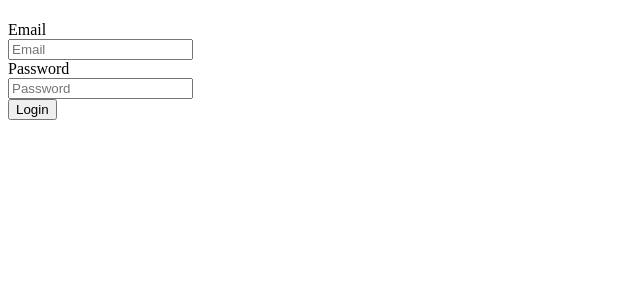
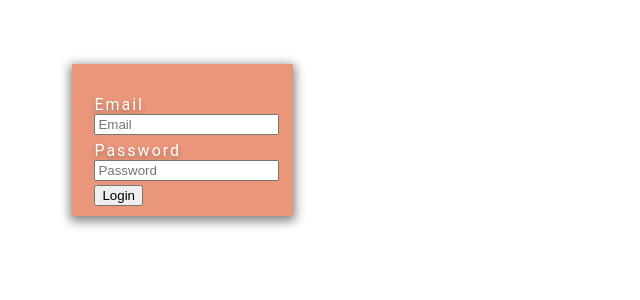
Before and after one commit to gdbanks88/Edify-Group, a React (Create React App) app: page /login in a window 1280 px wide. Shown: the top 300 px of the page, without its empty margins (0-640 px from the left). Built offline with nearby package versions, Linux system fonts and the light colour scheme; the HTML template or start-up script is replaced by a standard one.

Commit message:
add styling to login.css

```diff
--- a/src/CSS/Login.css
+++ b/src/CSS/Login.css
@@ -0,0 +1,25 @@
+.register-wrapper {
+    display: block;
+    text-align: left;
+    font-family: 'Roboto', sans-serif;
+    margin: 4em;
+    padding: 1.4em;
+    padding-top: .6em;
+    border: 0;
+    width: 11em;
+    height: 120px;
+    background-color: darksalmon;
+    color: white;
+    -moz-box-shadow: 0 3px 10px 2px grey;
+    box-shadow: 0 3px 10px 2px grey;
+    letter-spacing: 2px;
+    text-shadow: 0 3px 5px rgba(0, 0, 0, 0.3);
+}
+
+.email {
+    padding-bottom: .4em;
+}
+
+.pswd {
+    padding-bottom: .2em;
+}
--- a/src/Components/Practice-Component-Router.js
+++ b/src/Components/Practice-Component-Router.js
@@ -7,7 +7,7 @@ const RouteComponent = () => (
         <div>
             <ul>
                 <li>
-                    <Link to="/">Home</Link>
+                    <Link to="/home">Home</Link>
                 </li>
                 <li>
                     <Link to="/about">About</Link>
@@ -19,7 +19,7 @@ const RouteComponent = () => (
 
             <hr />
 
-            <Route exact path="/" Component={Home} />
+            <Route exact path="/home" Component={Home} />
             <Route path="/about" Component={About} />
             <Route path="/topics" Component={Topics} />
         </div>
--- a/src/Landing.js
+++ b/src/Landing.js
@@ -49,7 +49,6 @@ class Landing extends Component {
         <section id="contain-header">
           <header>
             <img src={logo} className="App-logo" alt="logo"/>
-
             <div className="flex-container">
                 <div className="ed">
                     <a className="active" href="#edify">EDIFY</a>
--- a/src/Login.js
+++ b/src/Login.js
@@ -42,15 +42,15 @@ class Login extends Component{
         email: email,
         password: password
     }
-    console.log(formData)
+    console.log(formData + " formdata")
   }
     render(){
-        // console.log(this.props.auth);
+        console.log(this.props.auth);
         return(
             <div className="register-wrapper">
                 <h1 className="text-danger">{this.state.error}</h1>
                 <Form horizontal onSubmit={this.handleSubmit}>
-                    <FormGroup controlId="formHorizontalName" validationState={this.state.nameError}>
+                    <FormGroup className="email" controlId="formHorizontalName" validationState={this.state.nameError}>
                         <Col componentClass={ControlLabel} sm={2}>
                             Email
                         </Col>
@@ -58,7 +58,7 @@ class Login extends Component{
                             <FormControl required="true" type="email" name="email" placeholder="Email" />
                         </Col>
                     </FormGroup>
-                    <FormGroup controlId="formHorizontalEmail" validationState={this.state.emailError}>
+                    <FormGroup className="pswd" controlId="formHorizontalEmail" validationState={this.state.emailError}>
                         <Col componentClass={ControlLabel} sm={2}>
                             Password
                         </Col>
@@ -79,7 +79,5 @@ class Login extends Component{
     }
 }
 
-
-
 // export default Login;
 export default Login;
```
Also changed, not shown: 1 other file (tests, documents, lock files or other folders).
